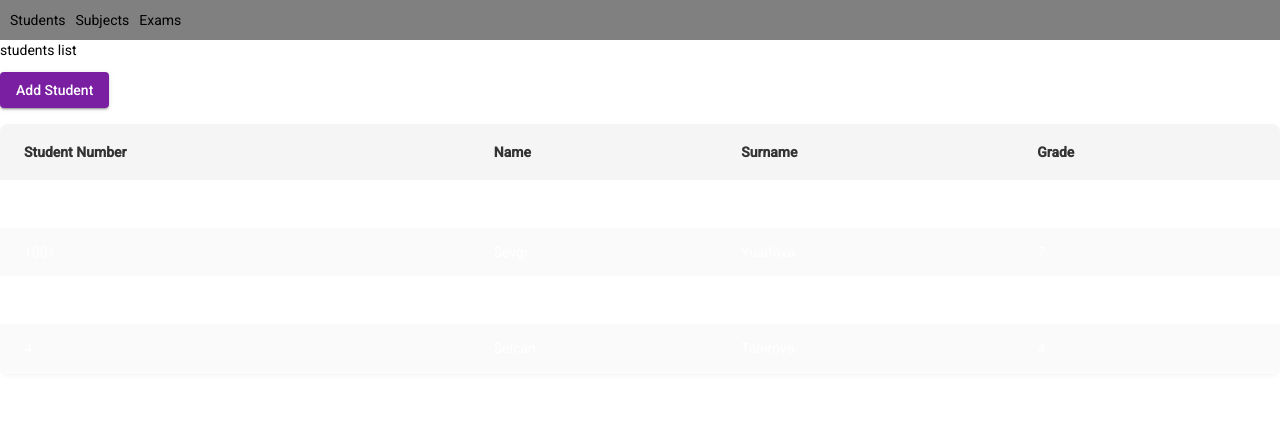
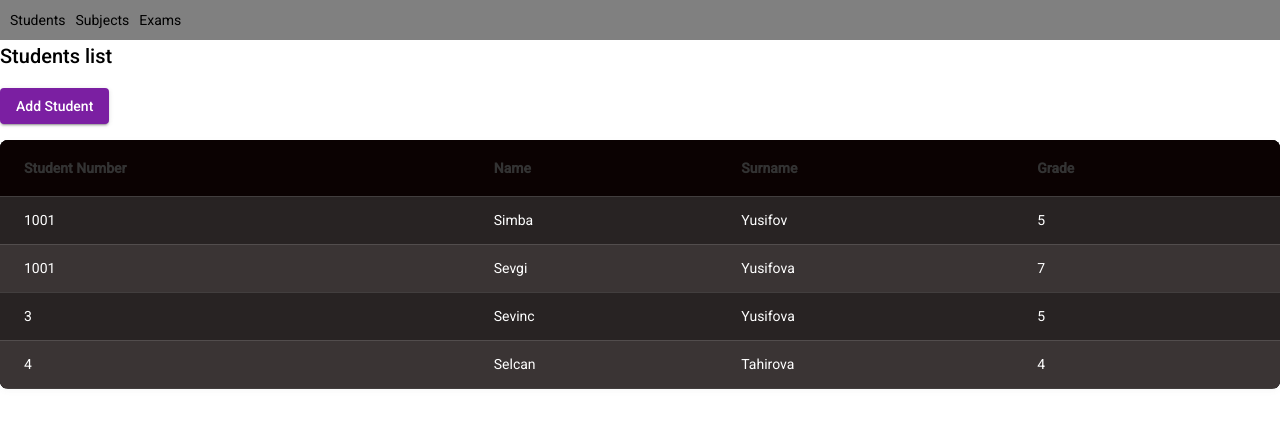
Before and after one commit to SevgiYusifova/exam-registration-app, an Angular app in the folder frontend/: page /students in a window 1280 px wide. Shown: the top 428 px of the page. Built offline with nearby package versions, Linux system fonts and the light colour scheme; data requests are answered from the project's data file.

Commit message:
change table colors

```diff
--- a/frontend/src/app/modules/exams/exams.component.html
+++ b/frontend/src/app/modules/exams/exams.component.html
@@ -1,4 +1,4 @@
-<p>Exams list</p>
+<h2>Exams list</h2>
 
 <button mat-raised-button color="primary" (click)="openAddExamDialog()">
     Add exam
--- a/frontend/src/app/modules/students/students.component.html
+++ b/frontend/src/app/modules/students/students.component.html
@@ -1,5 +1,4 @@
-<p>students list</p>
-
+<h2>Students list</h2>
 
 <button mat-raised-button color="primary" (click)="openAddStudentDialog()">
   Add Student
--- a/frontend/src/app/modules/subjects/subjects.component.html
+++ b/frontend/src/app/modules/subjects/subjects.component.html
@@ -1,4 +1,4 @@
-<p>subjects list</p>
+<h2>Subjects list</h2>
 
 <button mat-raised-button color="primary" (click)="openAddSubjectDialog()">
     Add Subject
--- a/frontend/src/app/shared/table/table.component.scss
+++ b/frontend/src/app/shared/table/table.component.scss
@@ -2,8 +2,8 @@
     width: 100%;
     border-collapse: collapse;
     margin-top: 16px;
-    background: white;
-    box-shadow: 0 2px 6px rgba(0, 0, 0, 0.05);
+    background: rgb(40, 35, 35);
+    box-shadow: 0 2px 6px rgba(112, 110, 110, 0.05);
     border-radius: 8px;
     overflow: hidden;
 }
@@ -16,17 +16,17 @@
 }
 
 .mat-header-cell {
-    background-color: #f5f5f5;
+    background-color: #0b0202;
     font-weight: 600;
     color: #333;
 }
 
 .mat-row:nth-child(even) .mat-cell {
-    background-color: #fafafa;
+    background-color: #3a3434;
 }
 
 .mat-row:hover .mat-cell {
-    background-color: #f0f0f0;
+    background-color: purple;
 }
 
 @media (max-width: 768px) {
```
